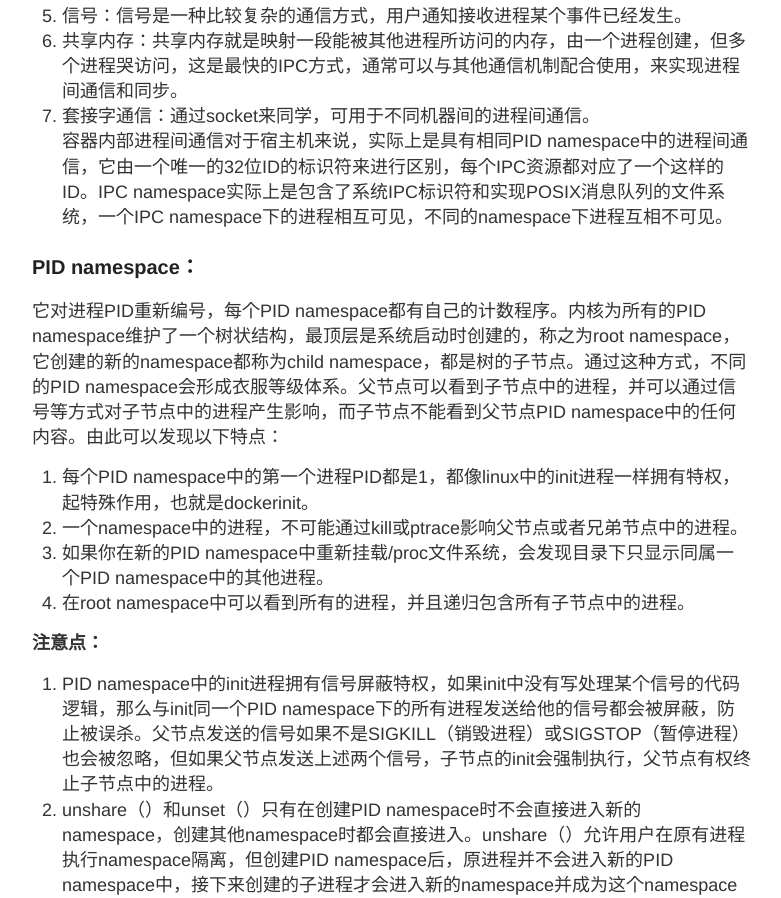
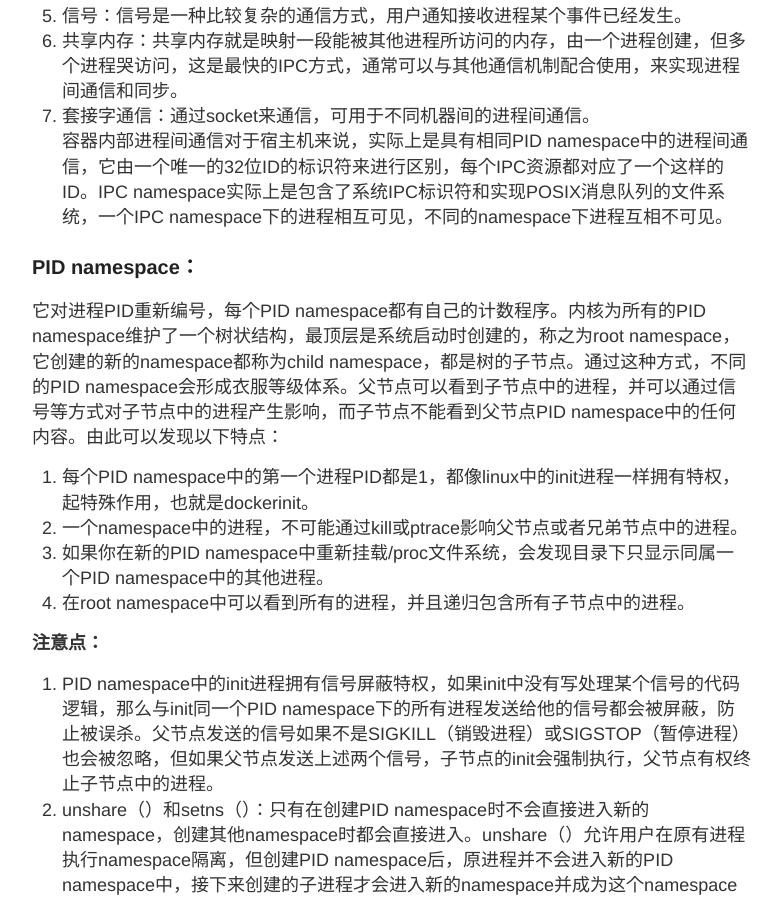
Before and after one commit to rocky-nupt/rocky-nupt.github.io, a Jekyll site: the page built from _posts/2017-11-25-namespace.md, in a window 1280 px wide and 1400 px high, scrolled down 887 px. Shown: the part 154-1052 px from the top of the window, without its empty margins (248-1029 px from the left). Built offline with Jekyll 4.4.1, drawn with Linux system fonts in a browser that asks for light colours; some of the changed text lies outside the part shown.

Commit message:
Update 2017-11-25-namespace.md
update

```diff
--- a/_posts/2017-11-25-namespace.md
+++ b/_posts/2017-11-25-namespace.md
@@ -35,7 +35,7 @@ namespace的API包括**clone()**、**setns()**以及**unshare()**，还有/proc
 4. 信号量：信号量是一个计数器，可以用来控制多个进程对共享资源的访问。通常可以作为一种锁机制，主要是进程间以及同一进程内不同线程之间的同步手段。<br />
 5. 信号：信号是一种比较复杂的通信方式，用户通知接收进程某个事件已经发生。<br />
 6. 共享内存：共享内存就是映射一段能被其他进程所访问的内存，由一个进程创建，但多个进程哭访问，这是最快的IPC方式，通常可以与其他通信机制配合使用，来实现进程间通信和同步。<br />
-7. 套接字通信：通过socket来同学，可用于不同机器间的进程间通信。<br />
+7. 套接字通信：通过socket来通信，可用于不同机器间的进程间通信。<br />
 容器内部进程间通信对于宿主机来说，实际上是具有相同PID namespace中的进程间通信，它由一个唯一的32位ID的标识符来进行区别，每个IPC资源都对应了一个这样的ID。IPC namespace实际上是包含了系统IPC标识符和实现POSIX消息队列的文件系统，一个IPC namespace下的进程相互可见，不同的namespace下进程互相不可见。<br />
 
 ### PID namespace：
@@ -48,7 +48,7 @@ namespace的API包括**clone()**、**setns()**以及**unshare()**，还有/proc
 
 **注意点：**<br />
 1. PID namespace中的init进程拥有信号屏蔽特权，如果init中没有写处理某个信号的代码逻辑，那么与init同一个PID namespace下的所有进程发送给他的信号都会被屏蔽，防止被误杀。父节点发送的信号如果不是SIGKILL（销毁进程）或SIGSTOP（暂停进程）也会被忽略，但如果父节点发送上述两个信号，子节点的init会强制执行，父节点有权终止子节点中的进程。<br />
-2. unshare（）和unset（）只有在创建PID namespace时不会直接进入新的namespace，创建其他namespace时都会直接进入。unshare（）允许用户在原有进程执行namespace隔离，但创建PID namespace后，原进程并不会进入新的PID namespace中，接下来创建的子进程才会进入新的namespace并成为这个namespace的init进程。setns（）和unshare（）类似，调用者进程不会进入新的namespace，而随后创建的子进程将会以init进程的身份进入。<br />
+2. unshare（）和setns（）：只有在创建PID namespace时不会直接进入新的namespace，创建其他namespace时都会直接进入。unshare（）允许用户在原有进程执行namespace隔离，但创建PID namespace后，原进程并不会进入新的PID namespace中，接下来创建的子进程才会进入新的namespace并成为这个namespace的init进程。setns（）和unshare（）类似，调用者进程不会进入新的namespace，而随后创建的子进程将会以init进程的身份进入。<br />
 
 ### Mount namespace：
 
```
